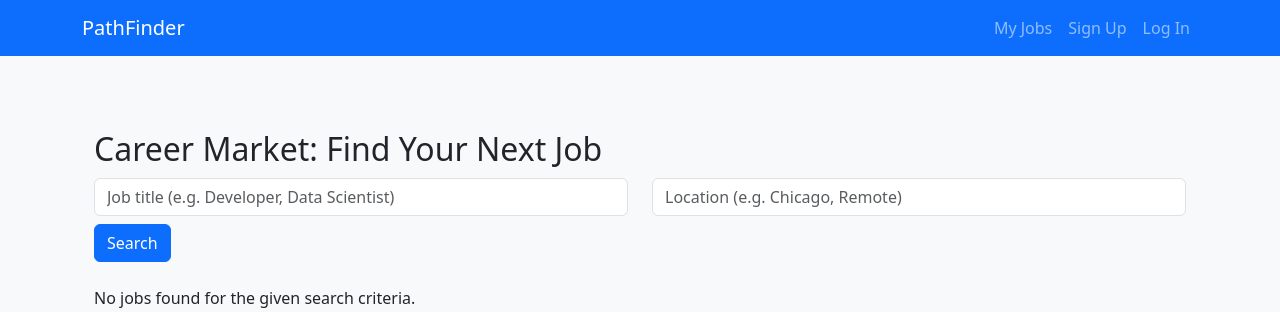
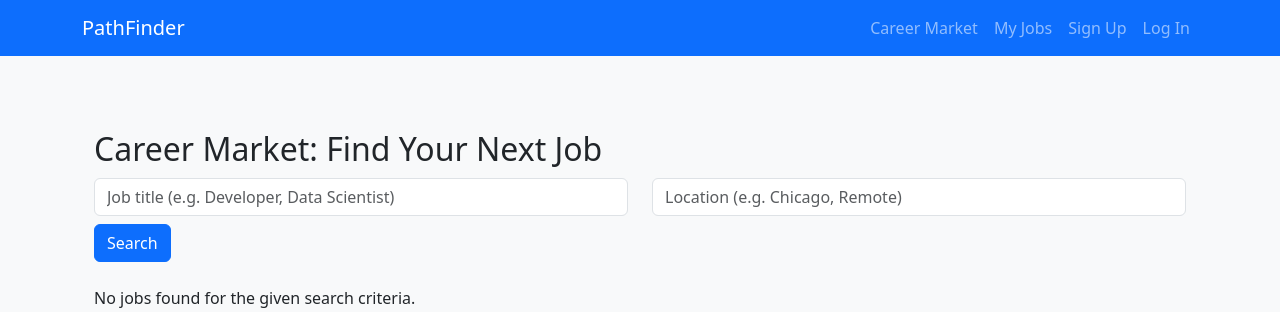
Before and after one commit to Viloetsisi/AgileWeb_group_project, a Flask app: page /career_market in a window 1280 px wide. Shown: the top 312 px of the page. Run offline with Flask 2, Linux system fonts and the light colour scheme; data that the repository does not hold is empty.

Commit message:
Update base.html

```diff
--- a/templates/base.html
+++ b/templates/base.html
@@ -37,6 +37,9 @@
               <a class="nav-link" href="{{ url_for('logout') }}">Log Out</a>
             </li>
           {% else %}
+             <li class="nav-item">
+              <a class="nav-link{% if request.endpoint == 'jobs' %} active{% endif %}" href="{{ url_for('career_market') }}">Career Market</a>
+            </li>
             <li class="nav-item">
               <a class="nav-link{% if request.endpoint == 'jobs' %} active{% endif %}" href="{{ url_for('jobs') }}">My Jobs</a>
             </li>
```
